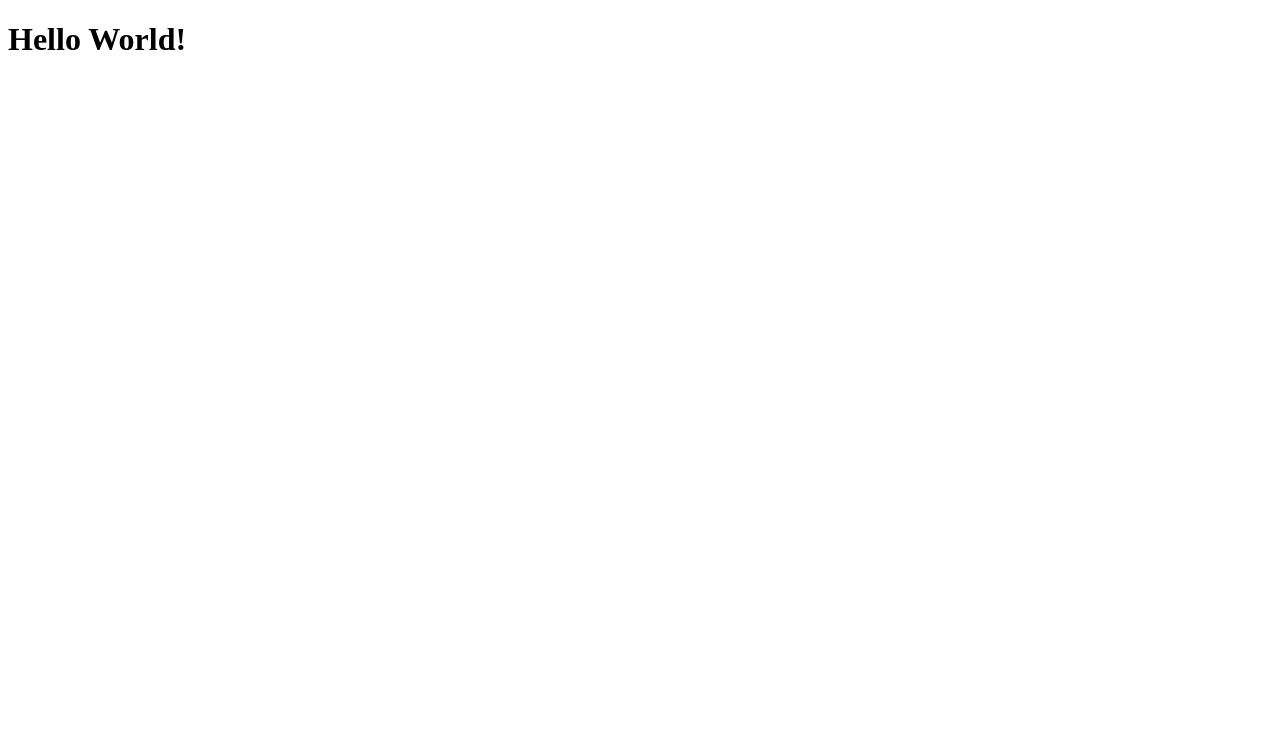
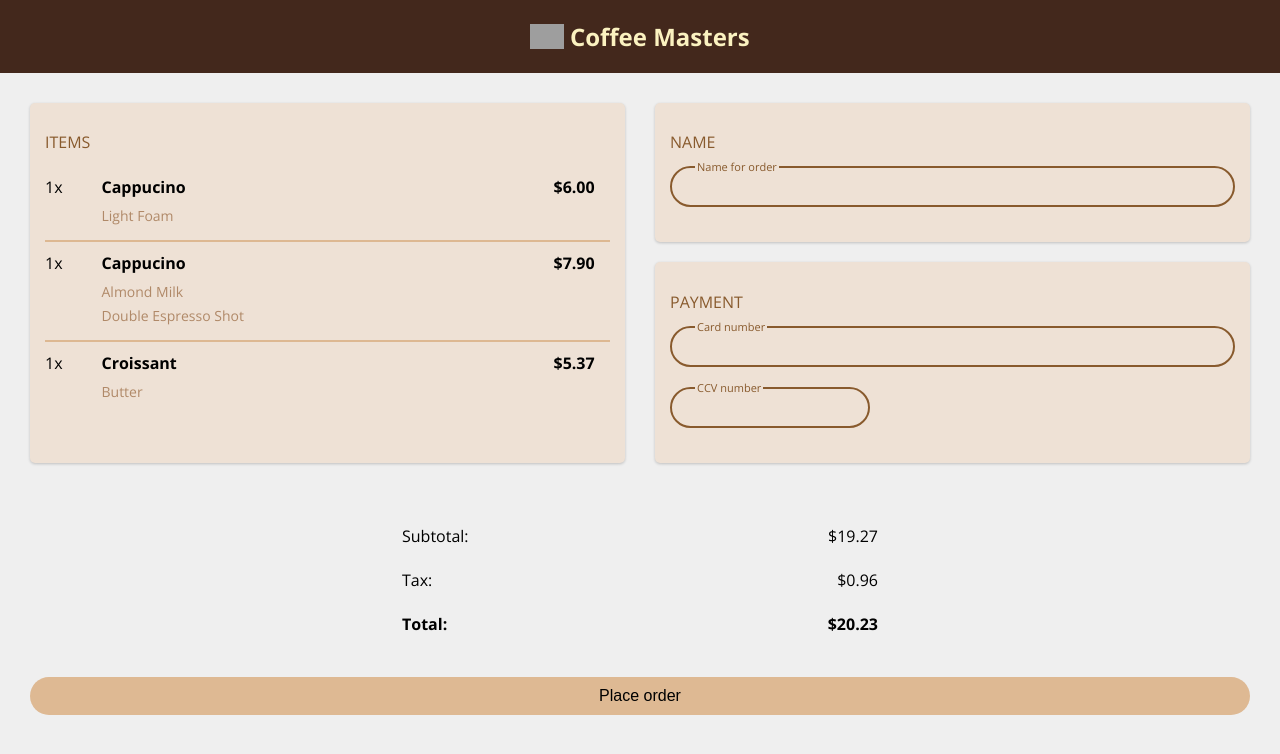
Before and after one commit to m7asanain/complete-intro-to-web-development-v3, a plain HTML site: page index.html in a window 1280 px wide. Drawn offline with nearby package versions, Linux system fonts and the light colour scheme; grey boxes are pictures that could not be loaded.

Commit message:
coffee masters

```diff
--- a/experiments.js
+++ b/experiments.js
@@ -1,12 +1,29 @@
-const character = '🤑';
-const timesToRepeat = 10;
+const A = "A";
+let F;
 
-let answer = '';
-
-for (let i = 0; i < timesToRepeat; i++) {
-  answer = answer + character;
+function doStuff(B) {
+  console.log(B);
+  const C = "C";
+  let H = "H";
+  if (1 + 1 === 2) {
+    const D = "D";
+    H = "something else";
+  }
+  console.log(D); //
+  console.log(H); // H
+  F = "F";
 }
 
-// console.log("".padStart(timesToRepeat, character)); - super cleaver
+let E = 0;
+while (E < 3) {
+  E++;
+  console.log(A); // A
+  const G = "G";
+}
+console.log(E); //
+console.log(G); //
 
-console.log(answer);
+doStuff("B"); // B
+console.log(B);
+console.log(C); //
+console.log(F); //
--- a/index.html
+++ b/index.html
@@ -2,15 +2,94 @@
 <html lang="en">
 
   <head>
-    <meta charset="UTF-8">
-    <meta http-equiv="X-UA-Compatible" content="IE=edge">
-    <meta name="viewport" content="width=device-width, initial-scale=1.0">
-    <title>Document</title>
+    <meta charset="UTF-8" />
+    <meta name="viewport" content="width=device-width, initial-scale=1.0" />
+    <title>Coffee Masters</title>
+    <link rel="stylesheet" href="style.css" />
+    <link rel="preconnect" href="https://fonts.googleapis.com" />
+    <link rel="preconnect" href="https://fonts.gstatic.com" crossorigin />
+    <link href="https://fonts.googleapis.com/css2?family=Open+Sans:wght@400;700&display=swap" rel="stylesheet" />
   </head>
 
   <body>
-    <h1>Hello World!</h1>
-    <script src="./experiments.js"></script>
+    <nav class="main-nav">
+      <h1 class="brand">
+        <img src="https://btholt.github.io/complete-intro-to-web-dev-v3/images/coffee_masters_logo.png"
+          alt="coffee masters logo" class="logo" />
+        Coffee Masters
+      </h1>
+    </nav>
+    <div class="page">
+      <section class="order box">
+        <h2 class="box-title">ITEMS</h2>
+        <ul class="items">
+          <li class="item">
+            <div class="item-quantity">1x</div>
+            <div class="item-title">Cappucino</div>
+            <div class="item-price">$6.00</div>
+            <ul class="item-options-list">
+              <li class="item-option">Light Foam</li>
+            </ul>
+          </li>
+          <li class="item">
+            <div class="item-quantity">1x</div>
+            <div class="item-title">Cappucino</div>
+            <div class="item-price">$7.90</div>
+            <ul class="item-options-list">
+              <li class="item-option">Almond Milk</li>
+              <li class="item-option">Double Espresso Shot</li>
+            </ul>
+          </li>
+          <li class="item">
+            <div class="item-quantity">1x</div>
+            <div class="item-title">Croissant</div>
+            <div class="item-price">$5.37</div>
+            <ul class="item-options-list">
+              <li class="item-option">Butter</li>
+            </ul>
+          </li>
+        </ul>
+      </section>
+      <section class="payment">
+        <div class="name-box box">
+          <h2 class="box-title">NAME</h2>
+          <div class="input-group">
+            <label class="user-input-label" for="name">Name for order</label>
+            <input type="text" class="user-input" id="name" />
+          </div>
+        </div>
+        <div class="cc-box box">
+          <h2 class="box-title">PAYMENT</h2>
+          <div class="input-group">
+            <label class="user-input-label" for="cc">Card number</label>
+            <input type="text" class="user-input" id="cc" />
+          </div>
+          <div class="input-group">
+            <label class="user-input-label" for="ccv">CCV number</label>
+            <input type="text" class="user-input short-input" id="ccv" />
+          </div>
+        </div>
+      </section>
+      <section class="total">
+        <table class="totals-table">
+          <tbody>
+            <tr>
+              <td>Subtotal:</td>
+              <td>$19.27</td>
+            </tr>
+            <tr>
+              <td>Tax:</td>
+              <td>$0.96</td>
+            </tr>
+            <tr class="final-totals">
+              <td>Total:</td>
+              <td>$20.23</td>
+            </tr>
+          </tbody>
+        </table>
+        <button class="checkout" type="button">Place order</button>
+      </section>
+    </div>
   </body>
 
 </html>
--- /dev/null
+++ b/style.css
@@ -0,0 +1,180 @@
+* {
+	box-sizing: border-box;
+}
+
+body {
+	margin: 0;
+	padding: 0;
+	background-color: #efefef;
+	font-family: 'Open Sans', sans-serif;
+}
+
+.page {
+	display: grid;
+	row-gap: 30px;
+	column-gap: 30px;
+	width: 100%;
+	padding: 30px;
+	margin: 0 auto;
+	grid-template-areas:
+		'order payment'
+		'total total';
+	grid-template-columns: 1fr 1fr;
+}
+
+.main-nav {
+	background-color: #43281c;
+	color: #fbf2c0;
+	font-size: 16px;
+	display: flex;
+	align-items: center;
+	justify-content: center;
+	font-weight: normal;
+}
+
+.logo {
+	height: 25px;
+	position: relative;
+	top: 3px;
+}
+
+.box {
+	background-color: #eee1d5;
+	border-radius: 5px;
+	box-shadow: 0 1px 3px rgb(0 0 0 / 0.2);
+	padding: 15px;
+	margin-bottom: 20px;
+	width: 100%;
+}
+
+.box-title {
+	color: #885a2d;
+	font-weight: normal;
+	font-size: 16px;
+}
+
+.order {
+	grid-area: order;
+}
+
+.payment {
+	grid-area: payment;
+}
+
+.total {
+	grid-area: total;
+}
+
+.items {
+	list-style: none;
+	padding: 0;
+	margin: 0;
+}
+
+.item {
+	border-bottom: 2px solid #ddb892;
+	display: grid;
+
+	padding: 10px 0;
+
+	grid-template-columns: 1fr 8fr 1fr;
+	grid-template-areas:
+		'quantity title   price'
+		'quantity options price';
+
+	row-gap: 8px;
+}
+
+.item:last-child {
+	border-bottom: none;
+}
+
+.item-quantity {
+	grid-area: quantity;
+}
+
+.item-title {
+	grid-area: title;
+	font-weight: bold;
+}
+
+.item-price {
+	grid-area: price;
+	font-weight: bold;
+}
+
+.item-options-list {
+	grid-area: options;
+	color: #b08968;
+	list-style: none;
+	margin: 0;
+	padding: 0;
+	font-size: 14px;
+}
+
+.item-option {
+	margin-bottom: 5px;
+}
+
+.input-group {
+	position: relative;
+	margin-bottom: 20px;
+}
+
+.user-input {
+	background-color: rgba(0, 0, 0, 0);
+	border: 2px #885a2d solid;
+	padding: 8px;
+	border-radius: 100px;
+	width: 100%;
+	text-indent: 18px;
+	font-size: 18px;
+}
+
+.user-input-label {
+	color: #885a2d;
+	background-color: #eee1d5;
+	font-size: 11px;
+	position: absolute;
+	left: 25px;
+	top: -7px;
+	padding: 0 2px;
+}
+
+.short-input {
+	max-width: 200px;
+}
+
+.total {
+	display: flex;
+	flex-direction: column;
+	align-items: center;
+	justify-content: center;
+}
+
+.totals-table {
+	width: 100%;
+	max-width: 500px;
+	margin-bottom: 30px;
+}
+
+.totals-table td {
+	padding: 10px;
+}
+
+.totals-table td:last-child {
+	text-align: right;
+}
+
+.final-totals {
+	font-weight: bold;
+}
+
+.checkout {
+	background-color: #deb993;
+	border: none;
+	padding: 10px 30px;
+	width: 100%;
+	border-radius: 100px;
+	font-size: 16px;
+}
```
